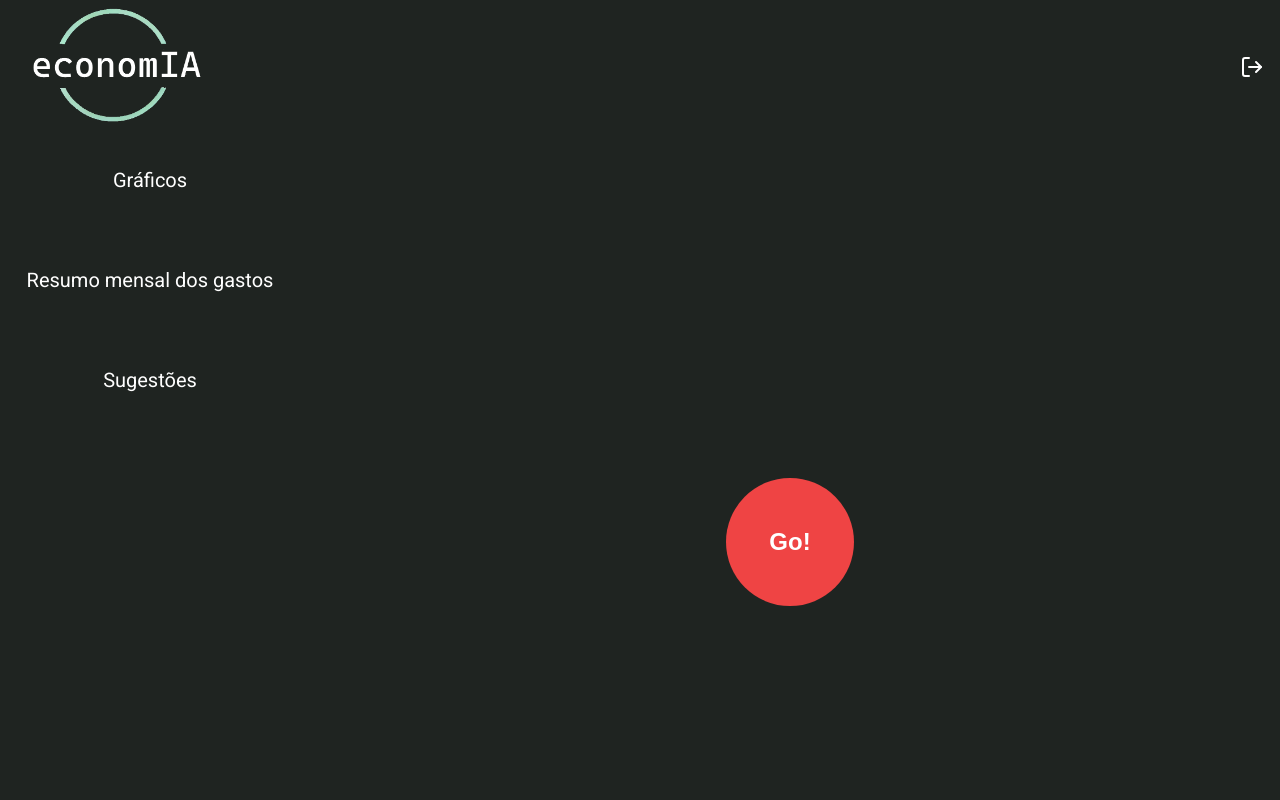
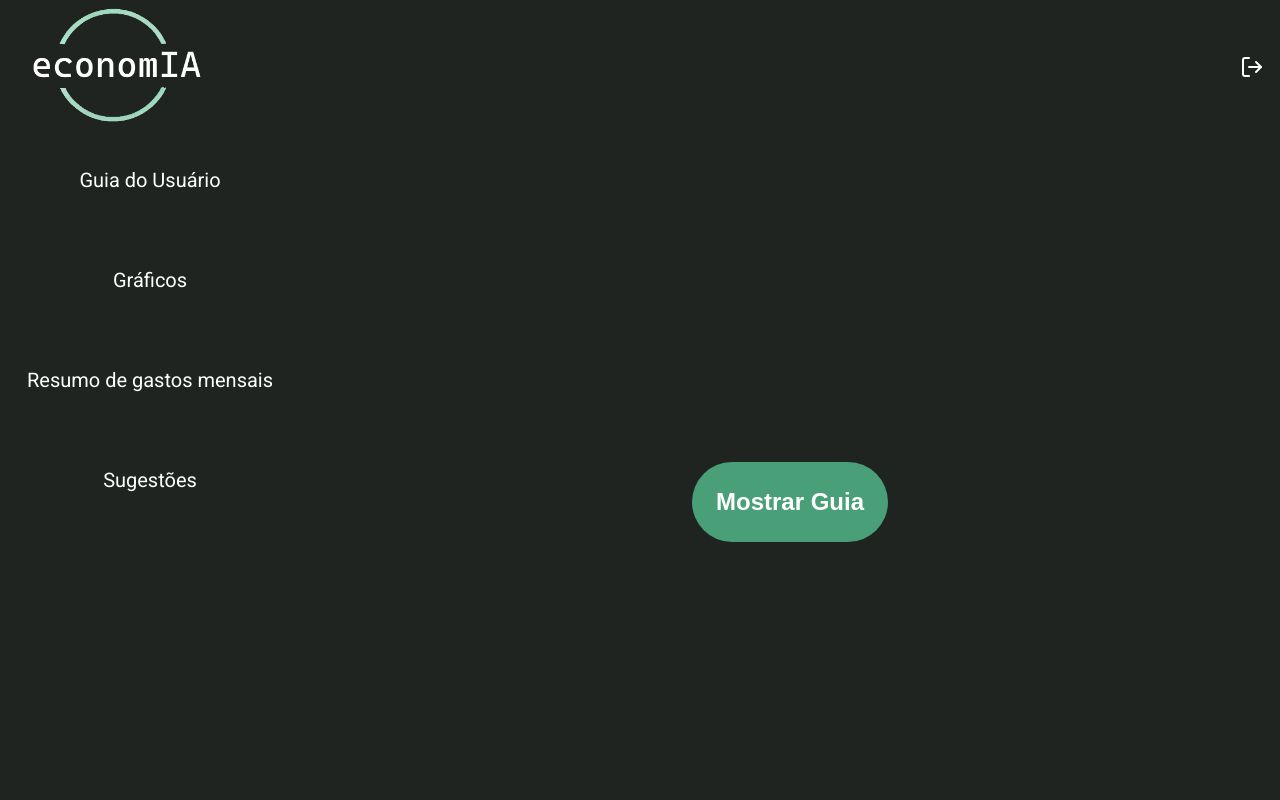
Before and after one commit to Gui-Rigaud/economIA, a Next.js app in the folder frontend/: page /dashboard in a window 1280 px wide. Shown: the top 800 px of the page. Built offline with nearby package versions, Linux system fonts and the light colour scheme.

Commit message:
Desenvolvimento do campo de Guia do Usuário concluído

```diff
--- a/frontend/src/app/dashboard/page.tsx
+++ b/frontend/src/app/dashboard/page.tsx
@@ -1,5 +1,6 @@
 'use client';
 
+import { UserGuide } from "@/components/UserGuide";
 import { Categorias } from "@/components/Categorias";
 import { Summary } from "@/components/Summary";
 import { AuthProvider } from "@/contexts/AuthContext";
@@ -12,6 +13,7 @@ export default function Dashboard() {
       <div className="flex h-screen">
         <SideBar />
         <div className="flex-grow">
+          <UserGuide />
           <Categorias />
           <Summary />
           <Suggestions />
--- a/frontend/src/components/Sidebar/index.tsx
+++ b/frontend/src/components/Sidebar/index.tsx
@@ -8,19 +8,20 @@ const roboto400 = Roboto({
     weight: "400"
 })
 
-
-
 export default function SideBar() {
 return (
     <div id = "sidebar" className = {`bg-econDarkGreen w-[300px] h-full flex flex-col mt-[20px] items-center ${roboto400.className}`}>
         <div className = "flex flex-col items-center justify-center h-[100px]">
-            <Link href = "#graph" className = "text-white text-[20px]">Gráficos</Link>
+            <Link href = "#user-guide" className = "text-white text-[20px] text-center">Guia do Usuário</Link>
         </div>
         <div className = "flex flex-col items-center justify-center h-[100px]">
-            <Link href = "#spendings-summary" className = "text-white text-[20px]">Resumo mensal dos gastos</Link>
+            <Link href = "#graph" className = "text-white text-[20px] text-center">Gráficos</Link>
         </div>
         <div className = "flex flex-col items-center justify-center h-[100px]">
-            <Link href = "#suggestions" className = "text-white text-[20px]">Sugestões</Link>
+            <Link href = "#spendings-summary" className = "text-white text-[20px] text-center">Resumo de gastos mensais</Link>
+        </div>
+        <div className = "flex flex-col items-center justify-center h-[100px]">
+            <Link href = "#suggestions" className = "text-white text-[20px] text-center">Sugestões</Link>
         </div>
     </div>
 )}
--- a/frontend/src/components/Summary/index.tsx
+++ b/frontend/src/components/Summary/index.tsx
@@ -70,7 +70,7 @@ export function Summary()
                 <div className="flex items-center justify-center h-screen">
                     <button
                         onClick={fetchSummary}
-                        className="bg-econGreen hover:bg-black text-white font-bold py-6 px-6 rounded-full w-35 h-35 flex items-center justify-center text-2xl"
+                        className="bg-econGreen hover:bg-green-700 text-white font-bold py-6 px-6 rounded-full w-35 h-35 flex items-center justify-center text-2xl"
                     >
                         Resumo de gastos
                     </button>
--- /dev/null
+++ b/frontend/src/components/UserGuide/index.tsx
@@ -0,0 +1,79 @@
+import { useState } from "react";
+import { AuthProvider } from "@/contexts/AuthContext";
+import { Roboto } from "next/font/google";
+import Link from "next/link";
+
+const roboto400 = Roboto({
+    subsets: ["latin"],
+    weight: "400"
+})
+
+export function UserGuide () {
+    const [showGuide, setShowGuide] = useState(false);
+
+    return (
+        <>
+        <AuthProvider>
+            <div id = "user-guide" className = "flex flex-col justify-center items-center text-black min-h-screen">
+
+                {!showGuide && (
+                    <button
+                       onClick = {() => setShowGuide(true)}
+                       className="mb-4 rounded-full bg-econGreen hover:bg-green-700 text-white font-bold py-6 px-6 w-35 h-35 flex items-center justify-center text-2xl"
+                    >
+                        Mostrar Guia
+                    </button>
+                )}
+
+                {showGuide && (
+                    <div id="text-container" className = {`bg-gray-200 border-4 border-black rounded-3xl w-2/3 mx-auto flex flex-col justify-center items-center ${roboto400.className} text-[24px] width-[10px] relative p-6`}>
+
+                        <button
+                            onClick = {() => setShowGuide(false)}
+                            className="absolute top-3 right-3 mr-3 text-black hover:text-red-700 text-3xl"
+                        >
+                            X
+                        </button>
+
+                        <p className = "mb-4 mt-3 font-bold"><strong>Guia do Usuário</strong></p>
+                        <p className = "mb-1 ml-2 p-4 text-justify">Neste campo, te ajudaremos a entender como funciona nosso site e como você pode acessar as informações necessárias mais facilmente</p>
+
+                        <div id = "sidebar-text-container" className = {`bg-gray-300 border-4 border-black rounded-3xl mx-auto ml-3 mr-3 flex flex-col justify-center items-center ${roboto400.className} text-[24px] width-[10px] w-full p-4`}>
+                            <p className = "mb-4 mt-3 font-bold"><strong className = "hover:text-econGreen">Sidebar</strong></p>
+                            <p className = "mb-1 p-3 text-justify">No lado esquerdo de sua tela há alguns nomes escritos em branco. Essa é a <strong className = "hover:text-green-600">Sidebar</strong></p>
+                            <p className = "mb-1 p-3 text-justify">A sidebar é responsável por facilitar o acesso aos outros campos presentes em nossa página.</p>
+                            <p className = "mb-1 p-3 text-justify">Basta um clique no nome do campo desejado e ela te leva até lá, onde você poderá realizar a operação do respectivo campo</p>
+                        </div>
+                        <p className = "p-3"></p>
+
+                        <div id = "graficos-text-container" className = {`bg-gray-300 border-4 border-black rounded-3xl mx-auto ml-3 mr-3 flex flex-col justify-center items-center ${roboto400.className} text-[24px] width-[10px] w-full p-4`}>
+                            <p className = "mb-4 mt-3 font-bold"><Link href = "#graph"><strong className = "hover:text-econGreen">Gráficos</strong></Link></p>
+                            <p className = "mb-1 p-3 text-justify">Em sua sidebar, é possível ver o nome de alguns campos presentes em nossa página. Entre elas está o campo <Link href = "#graph"><strong className = "hover:text-econGreen">Gráficos</strong></Link></p>
+                            <p className = "mb-1 p-3 text-justify">Nesse campo, é possível gerar um gráfico baseado nos gastos que você teve durante o mês</p>
+                            <p className = "mb-1 p-3 text-justify">Ele organiza suas despesas em diferentes categorias e as apresenta em formato de <strong className = "text-green-600">Donut</strong></p>
+                        </div>
+                        <p className = "p-3"></p>
+
+                        <div id = "summary-text-container" className = {`bg-gray-300 border-4 border-black rounded-3xl mx-auto ml-3 mr-3 flex flex-col justify-center items-center ${roboto400.className} text-[24px] width-[10px] w-full p-4`}>
+                            <p className = "mb-4 mt-3 font-bold"><Link href = "#spendings-summary"><strong className = "hover:text-econGreen">Resumo dos gastos mensais</strong></Link></p>
+                            <p className = "mb-1 p-3 text-justify">Além do campo de <Link href = "#graph"><strong className = "hover:text-econGreen">Gráficos</strong></Link>,
+                                                        também é possivél ver o campo de <Link href = "#spendings-summary"><strong className = "hover:text-econGreen">Resumo dos gastos mensais</strong></Link></p>
+                            <p className = "mb-1 p-3 text-justify">Nesse campo, é possível gerar um resumo em formato de texto das despesas que você teve nesse mês</p>
+                            <p className = "mb-1 p-3 text-justify">Ele organiza suas despesas em <strong className = "text-green-600">Receita</strong>, <strong className = "text-green-600">Despesas totais</strong> e <strong className = "text-green-600">Saldo</strong>, gerando assim um gráfico </p>
+                        </div>
+                        <p className = "p-3"></p>
+
+                        <div id = "sugestions-text-container" className = {`bg-gray-300 border-4 border-black rounded-3xl mx-auto ml-3 mr-3 flex flex-col justify-center items-center ${roboto400.className} text-[24px] width-[10px] w-full p-4`}>
+                            <p className = "mb-4 mt-3 font-bold"><Link href = "#suggestions"><strong className = "hover:text-econGreen">Sugestões</strong></Link></p>
+                            <p className = "mb-1 p-3 text-justify">Como último campo da nossa sidebar temos o campo voltado para <Link href = "#suggestions"><strong className = "hover:text-econGreen">Sugestões</strong></Link></p>
+                            <p className = "mb-1 p-3 text-justify">Nesse último campo, a nossa IA irá gerar sugestões de gastos mais conscientes baseados nos gastos do usuário e nas categorias geradas pelo gráfico</p>
+                        </div>
+                        <p className = "p-3"></p>
+
+                    </div>
+                )}
+            </div>
+        </AuthProvider>
+        </>
+    );
+}
```
